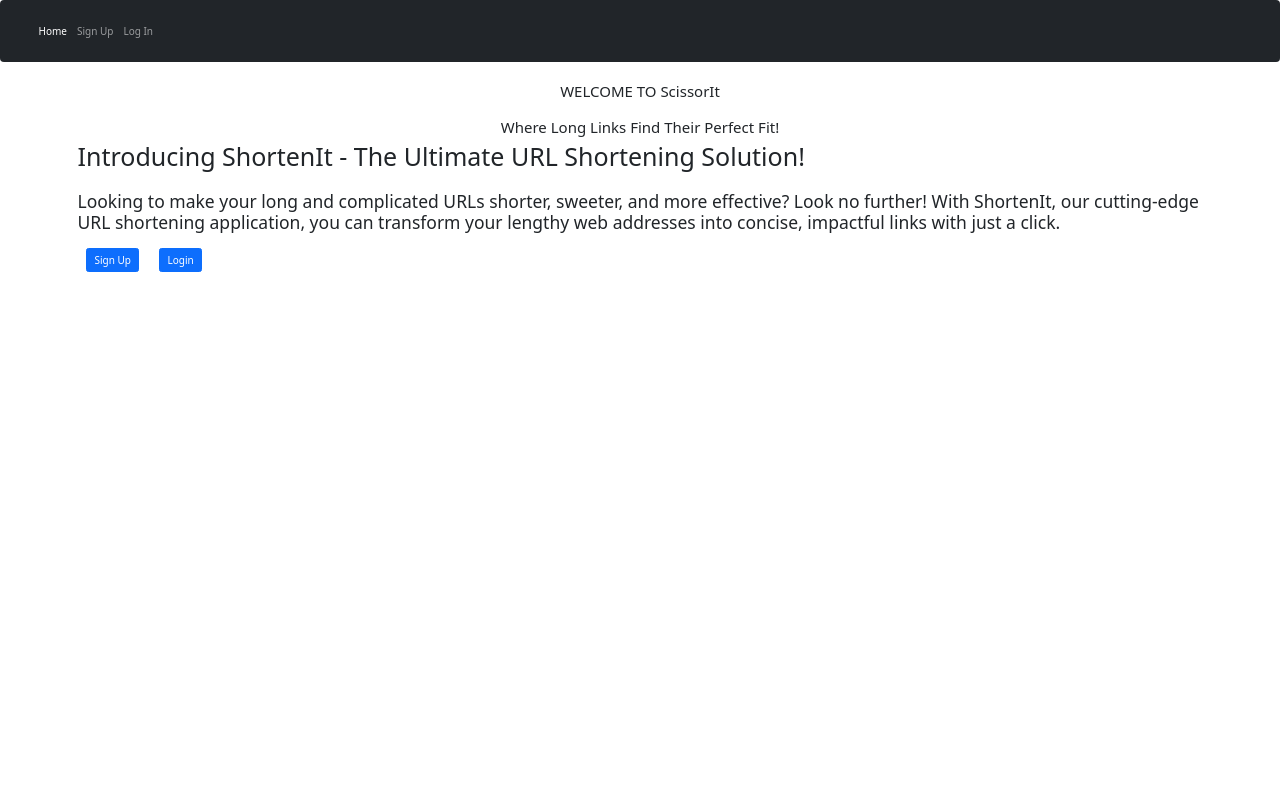
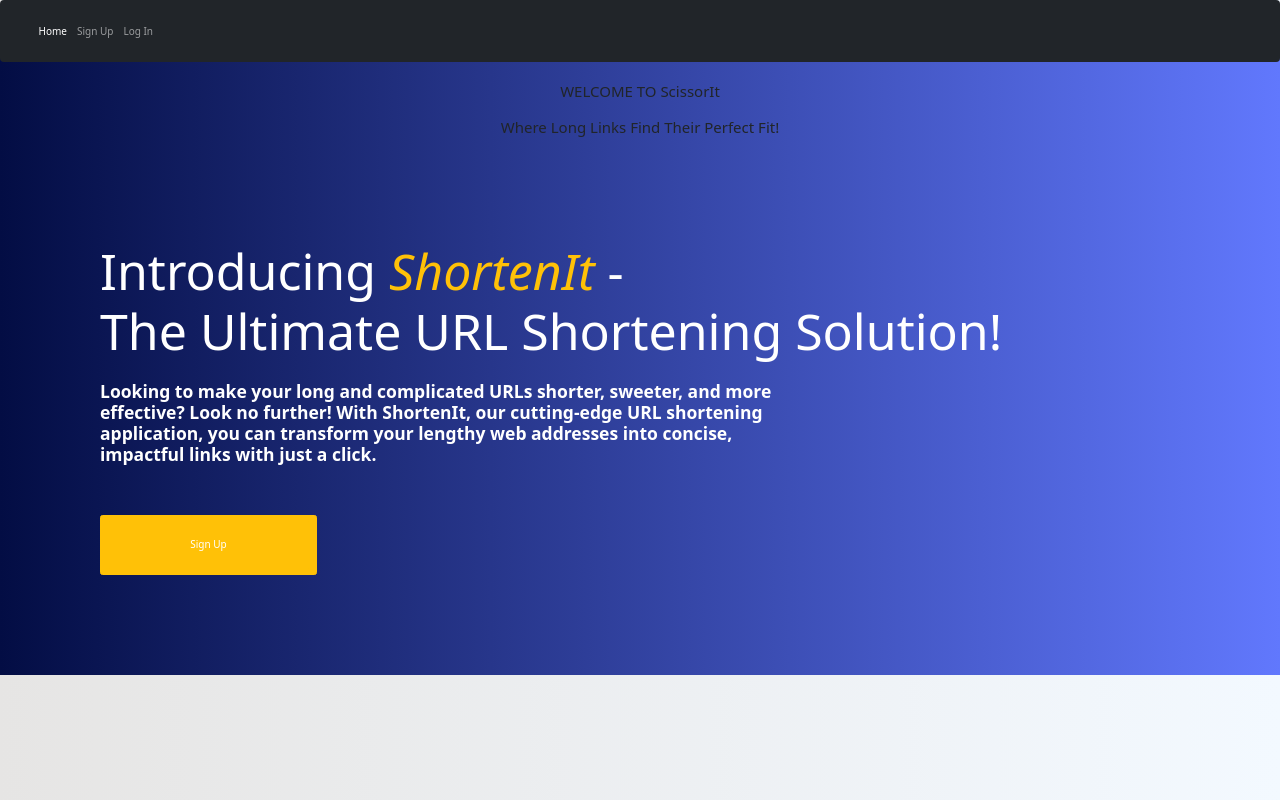
Before and after one commit to Chinemere/scissorit, a Flask app: page / in a window 1280 px wide. Run offline with Flask 3, Linux system fonts and the light colour scheme; some libraries are stand-ins or nearby versions.

Commit message:
worked o the frontend

```diff
--- a/main.py
+++ b/main.py
@@ -135,14 +135,15 @@ def shortner():
             return render_template('shortner.html', new_url=url_record, link_analysis=link_analysis, short_url=short_url )
 
         short_url = Url.create_short_url(randint(4, 6))
-        short_url_http = "scissorit/"+ short_url
+        short_url_http = "http://127.0.0.1:8000/scissorit/"+ short_url
 
         new_url = Url(url_source=url_source, scissored_url=short_url_http, user=username.id)
         new_url.save()
         link_analysis = analytics(short_url_http)
-        qr_code_image = generate_qr_code(short_url_http)
+        qr_code_image = generate_qr_code(url_source)
         images_folder = os.path.join(app.root_path, 'static', 'images')
         qr_code_image.save(os.path.join(images_folder, short_url+'.png'))
+        # base_url= "http://127.0.0.1:8000/"
         return render_template('shortner.html', new_url=new_url, link_analysis=link_analysis, short_url=short_url)
 
     return render_template('shortner.html')
--- a/models.py
+++ b/models.py
@@ -44,7 +44,7 @@ class Url(db.Model):
     __tablename__ = 'urls'
     id = db.Column(db.Integer(), primary_key=True)
     url_source= db.Column(db.String(1200), nullable=False)
-    scissored_url = db.Column(db.String(20), unique=True, nullable=False)
+    scissored_url = db.Column(db.String(), unique=True, nullable=False)
     clicks = db.Column(db.Integer(), nullable=False, default= 0)
     user = db.Column(db.Integer(), db.ForeignKey('users.id') )
     created_at = Column(DateTime, default=datetime.utcnow)
--- /dev/null
+++ b/static/css/styles.css
@@ -0,0 +1,26 @@
+
+/* Styles For the index.html page */
+
+body{
+    background-image: linear-gradient(to right, #e6e5e4, #f3f9ff);
+}
+
+.index{
+    background-image: linear-gradient(to right, #030d44, #6178fd);
+    padding-top: 200px;
+    padding-bottom: 100px;
+    margin-top: -100px;
+    padding-left: 100px;
+    min-width: 100%
+}
+
+.signupbtn{
+    min-width:200px;
+    min-height: 50px;
+
+}
+.looking{
+    font-weight: bolder;
+    max-width: 700px;
+    margin-bottom: 50px;
+}
--- a/templates/base.html
+++ b/templates/base.html
@@ -14,7 +14,7 @@
 <link rel="preconnect" href="https://fonts.gstatic.com" crossorigin>
 <link href="https://fonts.googleapis.com/css2?family=Montserrat:wght@100;700;900&family=Raleway:wght@300&display=swap" rel="stylesheet">
 
-    <link rel="stylesheet" href="{{url_for('static', filename='css/styles.css')}}">
+<link rel="stylesheet" href="{{url_for('static', filename='css/styles.css')}}">
 
 
 
@@ -51,7 +51,7 @@
       </li>
 
 
-
+     +
         {% else %}
         <li class="nav-item">
         <a class="nav-link active" aria-current="page" href="{{ url_for('index') }}">Home</a>
--- a/templates/index.html
+++ b/templates/index.html
@@ -2,21 +2,22 @@
 
 {% block content %}
 
-    <div class="container">
+
+    <div class=" index">
         <!-- Content here -->
 
 
     <div class="mb-3">
-        <h1>Introducing ShortenIt - The Ultimate URL Shortening Solution!</h1>
+        <h1 class="display-1 text-white "  >Introducing <em class="text-warning">ShortenIt</em> - <br> The Ultimate URL Shortening Solution!</h1>
         <br>
-        <h3> Looking to make your long and complicated URLs shorter, sweeter, and more effective?
+        <h3 class=" text-white looking"> Looking to make your long and complicated URLs shorter, sweeter, and more effective?
           Look no further! With ShortenIt, our cutting-edge URL shortening application,
           you can transform your lengthy web addresses into concise, impactful links with just a click.</h3>
       </div>
 
       <div>
-        <a href="{{ url_for('signup')}}" class="btn"><button class="btn btn-primary">Sign Up</button></a>
-        <a href="{{ url_for('login')}}" class="btn"><button class="btn btn-primary">Login</button></a>
+        <a href="{{ url_for('signup')}}" class="btn btn-warning "><button type="button" class="btn btn-warning text-white signupbtn ">Sign Up</button></a>
+        <!-- <a href="{{ url_for('login')}}" class="btn"><button class="btn btn-primary">Login</button></a> -->
       </div>
 
     {% if button_clicked %}
```
Also changed, not shown: static/images/dYmh.png (added), static/images/uksNA.png (added).
